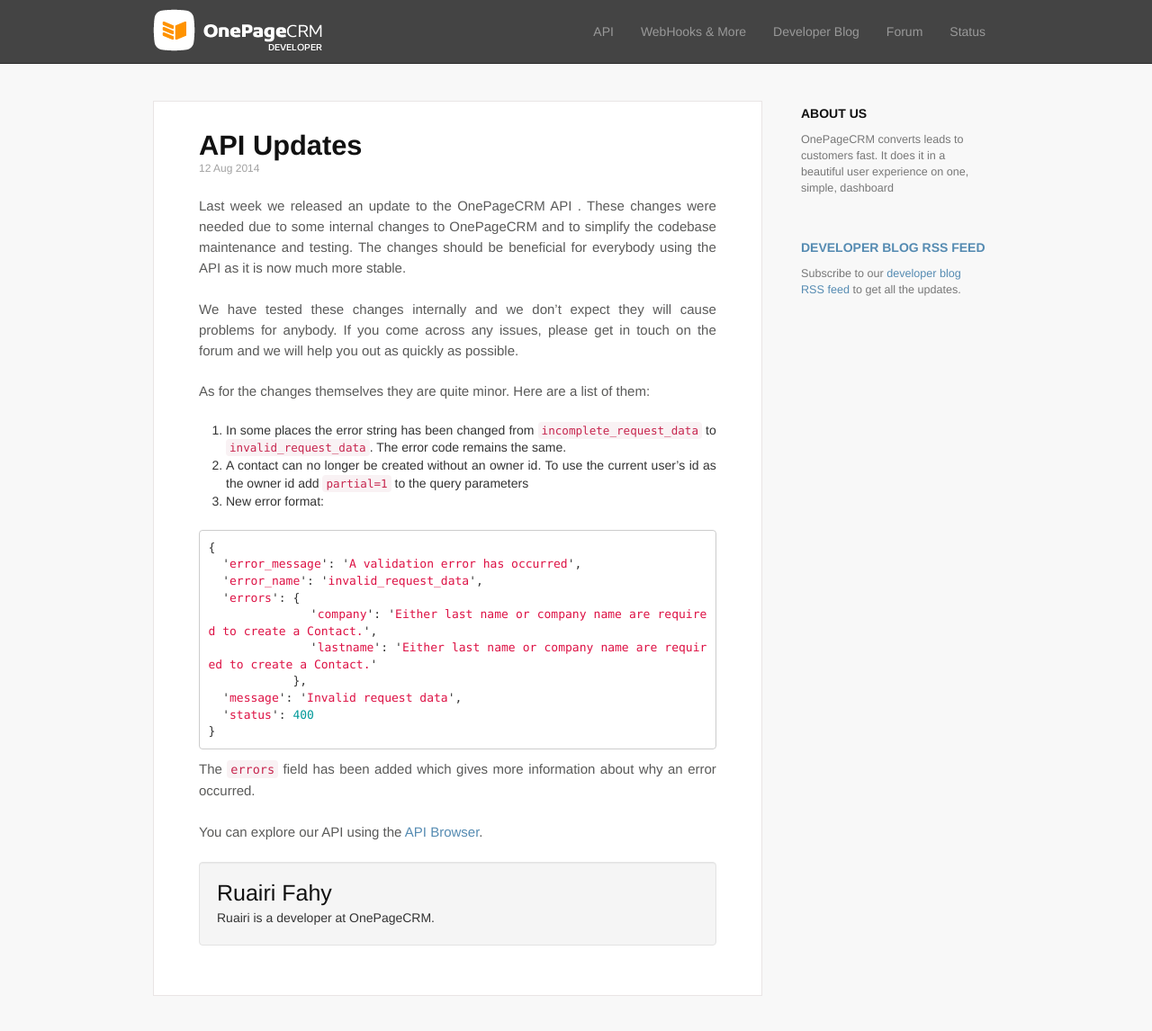
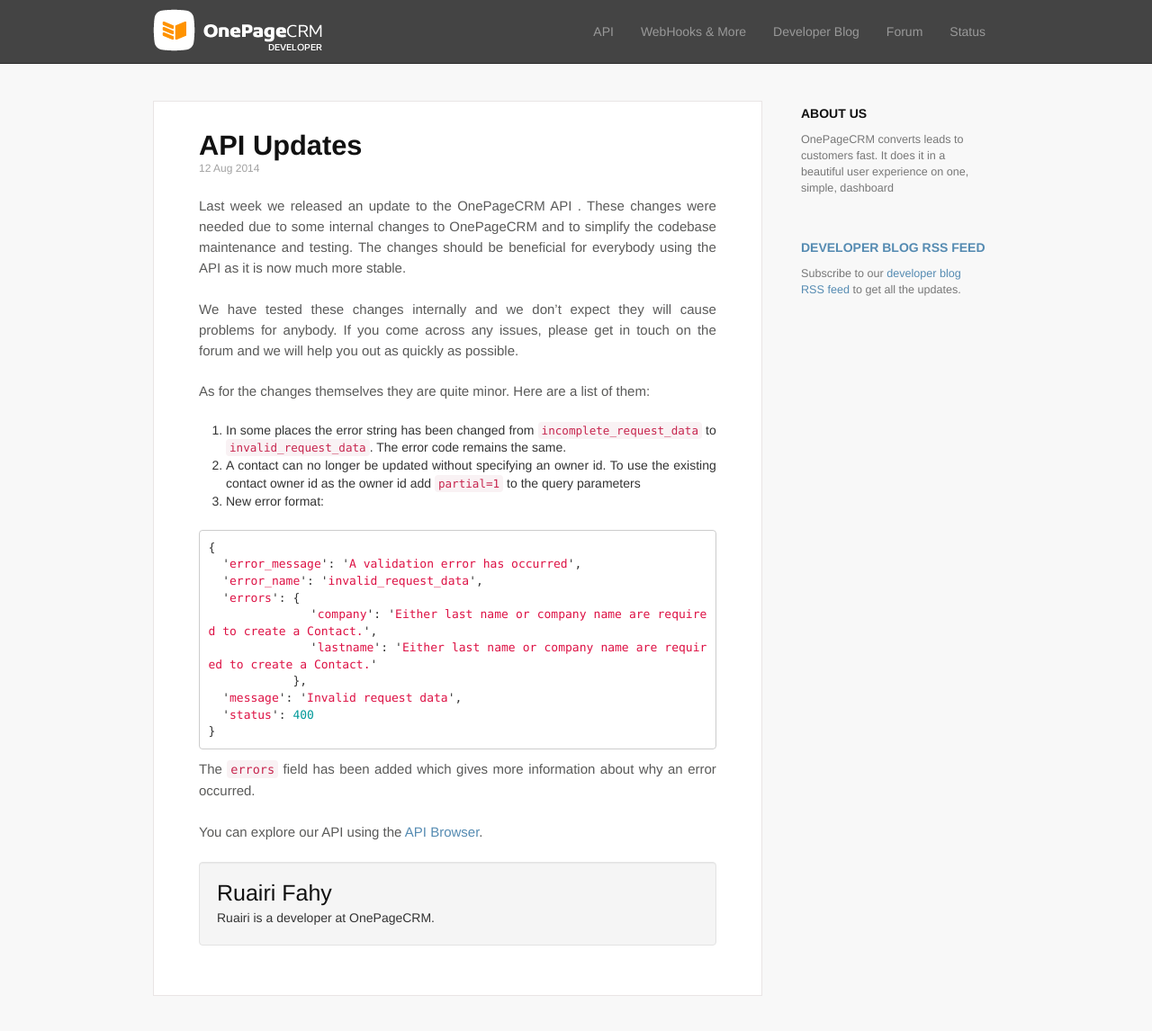
Before and after one commit to OnePageCRM/OnePageCRM.github.io, a Jekyll site: the page built from _posts/2014-08-12-api-updates.md, in a window 1280 px wide and 1177 px high. Shown: the top 1146 px of the window at 90% size. Built offline with Jekyll 4.4.1, drawn with Linux system fonts in a browser that asks for light colours; nearby versions of some CDN libraries; Markdown is read by kramdown in place of the engine named in the settings; a script that is not in the unit is left out.

Commit message:
updated without owner id

````diff
--- a/_posts/2014-08-12-api-updates.md
+++ b/_posts/2014-08-12-api-updates.md
@@ -18,7 +18,7 @@
 As for the changes themselves they are quite minor. Here are a list of them:
 
 1. In some places the error string has been changed from `incomplete_request_data` to `invalid_request_data`. The error code remains the same.
-2. A contact can no longer be created without an owner id. To use the current user's id as the owner id add `partial=1` to the query parameters
+2. A contact can no longer be updated without specifying an owner id. To use the existing contact owner id as the owner id add `partial=1` to the query parameters
 3. New error format:
 
 ```javascript
````
